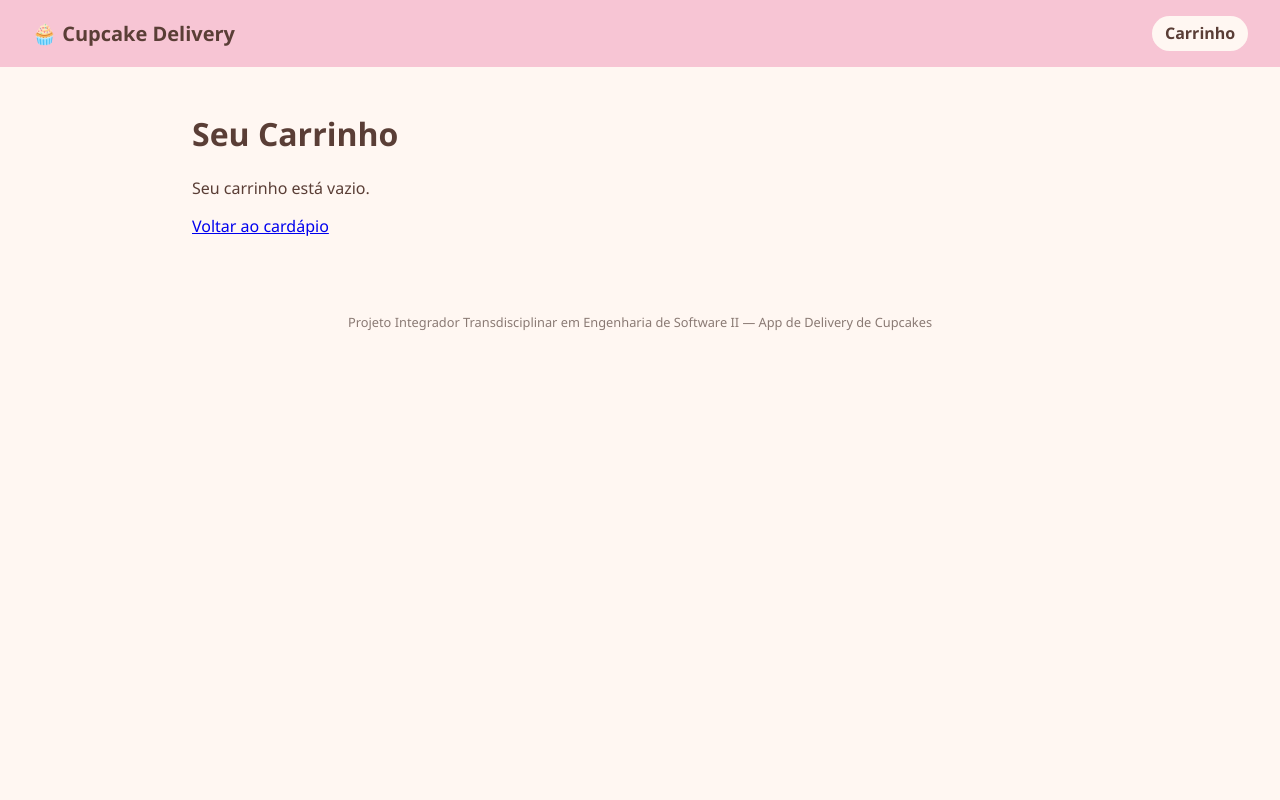
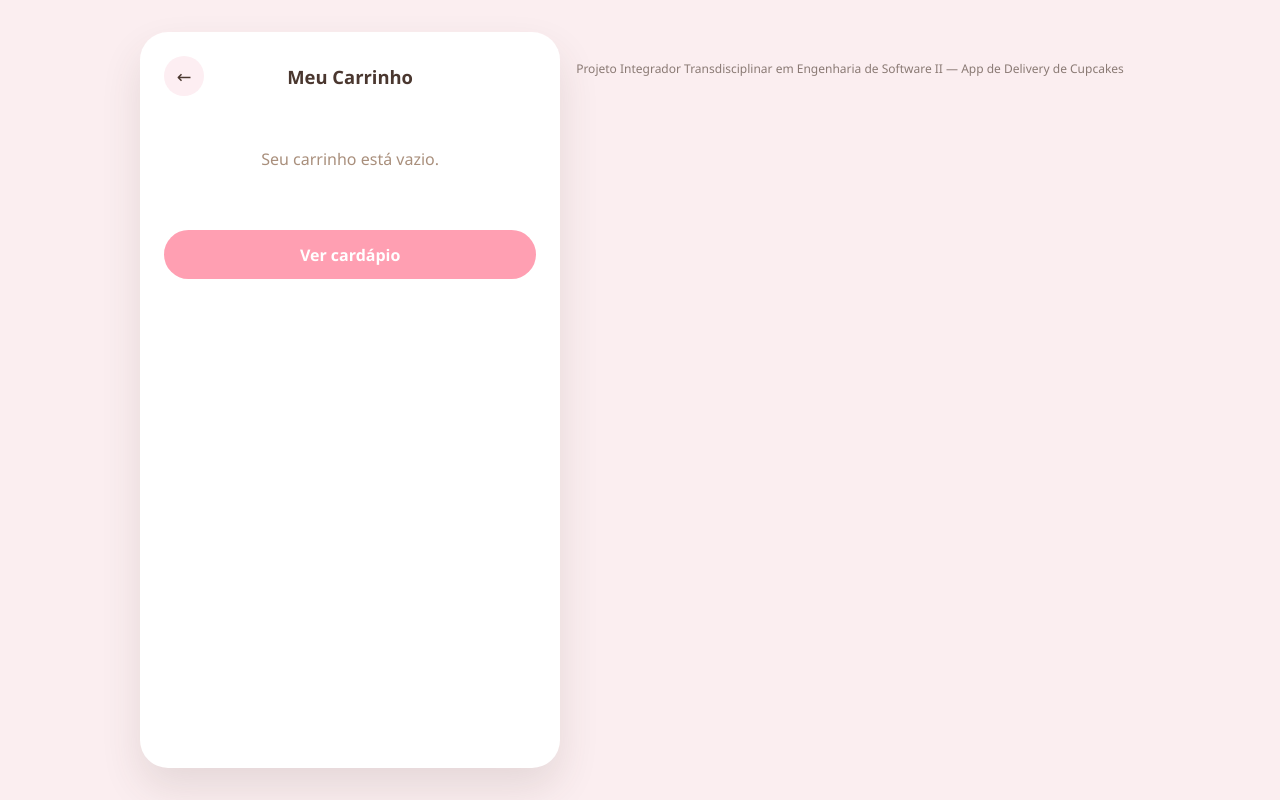
Before and after one commit to RafaelSilva308/cupcake-delivery, a Flask app: page /carrinho/ in a window 1280 px wide. Run offline with Flask 3, Linux system fonts and the light colour scheme.

Commit message:
Reestiliza front-end seguindo o mockup do PIT I
Cards arredondados, paleta rosa/pastel, thumbnails coloridos por
cupcake, botao circular de adicionar e secoes de checkout no estilo
do protótipo original (endereco + forma de pagamento).

```diff
--- a/app/static/css/style.css
+++ b/app/static/css/style.css
@@ -1,10 +1,22 @@
 :root {
-  --pink: #f7c5d4;
-  --pink-dark: #e8899f;
-  --cream: #fff7f2;
-  --brown: #5a3e36;
+  --pink: #ff9fb2;
+  --pink-dark: #ff7a94;
+  --pink-pale: #fdeef2;
+  --page-bg: #fbeef0;
+  --card-bg: #ffffff;
+  --brown: #4a372f;
+  --brown-light: #a98f7c;
+  --blue: #bfe3ea;
+  --blue-dark: #6fb8c4;
   --green: #8fbf9f;
-  --red: #d9534f;
+  --red: #e2746f;
+
+  --thumb-pink: #ffd6e0;
+  --thumb-tan: #e6c9a8;
+  --thumb-yellow: #fdf2b3;
+  --thumb-lavender: #dcd6f7;
+  --thumb-mint: #cdeedd;
+  --thumb-blue: #cfe8f3;
 }
 
 * {
@@ -13,177 +25,383 @@
 
 body {
   margin: 0;
+  min-height: 100vh;
   font-family: "Segoe UI", Verdana, sans-serif;
-  background: var(--cream);
+  background: var(--page-bg);
   color: var(--brown);
+  display: flex;
+  justify-content: center;
+  padding: 2rem 1rem;
 }
 
-.topbar {
-  display: flex;
-  justify-content: space-between;
-  align-items: center;
-  background: var(--pink);
-  padding: 1rem 2rem;
+.app-card {
+  width: 100%;
+  max-width: 420px;
+  background: var(--card-bg);
+  border-radius: 28px;
+  box-shadow: 0 20px 40px rgba(74, 55, 47, 0.12);
+  padding: 1.5rem 1.5rem 2rem;
+  min-height: 70vh;
 }
 
-.topbar .brand {
-  font-size: 1.25rem;
-  font-weight: bold;
-  color: var(--brown);
-  text-decoration: none;
+.app-header {
+  display: flex;
+  align-items: center;
+  justify-content: space-between;
+  margin-bottom: 1.25rem;
 }
 
-.topbar .cart-link {
-  color: var(--brown);
-  text-decoration: none;
-  font-weight: bold;
-  background: var(--cream);
-  padding: 0.4rem 0.8rem;
-  border-radius: 999px;
+.app-header h1 {
+  font-size: 1.15rem;
+  margin: 0;
 }
 
-.container {
-  max-width: 960px;
-  margin: 0 auto;
-  padding: 1.5rem 2rem 3rem;
+.icon-btn {
+  width: 2.5rem;
+  height: 2.5rem;
+  border-radius: 50%;
+  background: var(--pink-pale);
+  border: none;
+  display: inline-flex;
+  align-items: center;
+  justify-content: center;
+  text-decoration: none;
+  color: var(--brown);
+  font-size: 1.1rem;
+  flex-shrink: 0;
+}
+
+.app-header .spacer {
+  width: 2.5rem;
 }
 
 .footer {
   text-align: center;
   padding: 1rem;
   color: #8a7a74;
-  font-size: 0.8rem;
+  font-size: 0.75rem;
 }
 
 .flashes {
   list-style: none;
   padding: 0;
+  margin: 0 0 1rem;
 }
 
 .flash {
-  padding: 0.6rem 1rem;
-  border-radius: 6px;
+  padding: 0.55rem 1rem;
+  border-radius: 999px;
   margin-bottom: 0.5rem;
+  font-size: 0.85rem;
+  text-align: center;
 }
 
-.flash-success { background: #d4edda; color: #155724; }
-.flash-info { background: #d1ecf1; color: #0c5460; }
-.flash-warning { background: #fff3cd; color: #856404; }
-.flash-danger { background: #f8d7da; color: #721c24; }
+.flash-success { background: #e1f3e6; color: #3c7a52; }
+.flash-info { background: #e3f1f6; color: #3a7489; }
+.flash-warning { background: #fdf0d8; color: #92682c; }
+.flash-danger { background: #fbe3e1; color: #a2453f; }
 
+/* Catálogo */
 .product-grid {
   display: grid;
-  grid-template-columns: repeat(auto-fill, minmax(220px, 1fr));
-  gap: 1.5rem;
+  grid-template-columns: 1fr 1fr;
+  gap: 1rem;
 }
 
 .product-card {
-  background: white;
-  border-radius: 12px;
-  padding: 1rem;
-  box-shadow: 0 2px 8px rgba(0, 0, 0, 0.08);
+  background: var(--card-bg);
+  border-radius: 18px;
+  padding: 0.75rem;
   display: flex;
   flex-direction: column;
+  box-shadow: 0 6px 16px rgba(74, 55, 47, 0.08);
 }
 
-.product-image {
+.product-thumb {
   width: 100%;
-  height: 140px;
-  object-fit: cover;
-  border-radius: 8px;
-  background: var(--pink);
+  height: 90px;
+  border-radius: 14px;
+  display: flex;
+  align-items: center;
+  justify-content: center;
+  margin-bottom: 0.6rem;
+}
+
+.product-thumb img {
+  width: 48px;
+  height: 48px;
+  object-fit: contain;
+}
+
+.bg-pink { background: var(--thumb-pink); }
+.bg-tan { background: var(--thumb-tan); }
+.bg-yellow { background: var(--thumb-yellow); }
+.bg-lavender { background: var(--thumb-lavender); }
+.bg-mint { background: var(--thumb-mint); }
+.bg-blue { background: var(--thumb-blue); }
+
+.product-card h2 {
+  font-size: 0.95rem;
+  margin: 0 0 0.2rem;
 }
 
 .product-description {
+  font-size: 0.75rem;
+  color: var(--brown-light);
   flex-grow: 1;
-  font-size: 0.9rem;
-  color: #7a655f;
+  margin: 0 0 0.5rem;
+}
+
+.product-row {
+  display: flex;
+  align-items: center;
+  justify-content: space-between;
 }
 
 .product-price {
   font-weight: bold;
   color: var(--pink-dark);
+  margin: 0;
 }
 
 .add-to-cart-form {
-  display: flex;
-  gap: 0.5rem;
-  align-items: center;
+  margin: 0;
 }
 
-.add-to-cart-form input {
-  width: 3.5rem;
+.btn-add-circle {
+  width: 2.1rem;
+  height: 2.1rem;
+  border-radius: 50%;
+  border: none;
+  background: var(--blue);
+  color: var(--brown);
+  font-size: 1.1rem;
+  font-weight: bold;
+  cursor: pointer;
+  line-height: 1;
 }
 
-button, .btn-primary {
-  background: var(--pink-dark);
+.empty-state {
+  text-align: center;
+  color: var(--brown-light);
+  padding: 2rem 0;
+}
+
+/* Botões genéricos */
+.btn-primary, .link-btn {
+  display: inline-block;
+  width: 100%;
+  text-align: center;
+  background: var(--pink);
   color: white;
   border: none;
   border-radius: 999px;
-  padding: 0.5rem 1rem;
+  padding: 0.85rem 1rem;
+  font-size: 1rem;
+  font-weight: bold;
   cursor: pointer;
   text-decoration: none;
-  display: inline-block;
+  margin-top: 0.75rem;
 }
 
-.btn-remove {
-  background: var(--red);
+.btn-outline {
+  display: inline-block;
+  width: 100%;
+  text-align: center;
+  background: transparent;
+  color: var(--pink-dark);
+  border: 1px solid var(--pink);
+  border-radius: 999px;
+  padding: 0.75rem 1rem;
+  font-size: 0.95rem;
+  text-decoration: none;
+  margin-top: 0.5rem;
 }
 
-.cart-table {
-  width: 100%;
-  border-collapse: collapse;
+/* Carrinho */
+.cart-list {
+  display: flex;
+  flex-direction: column;
+  gap: 0.75rem;
+  margin-bottom: 1.25rem;
+}
+
+.cart-item {
+  display: flex;
+  align-items: center;
+  gap: 0.75rem;
+  background: var(--pink-pale);
+  border-radius: 16px;
+  padding: 0.6rem 0.8rem;
+}
+
+.cart-item .product-thumb {
+  width: 48px;
+  height: 48px;
+  margin: 0;
+  flex-shrink: 0;
+}
+
+.cart-item .product-thumb img {
+  width: 28px;
+  height: 28px;
+}
+
+.cart-item-info {
+  flex-grow: 1;
+}
+
+.cart-item-info .name {
+  font-weight: bold;
+  font-size: 0.9rem;
+}
+
+.cart-item-info .price {
+  color: var(--pink-dark);
+  font-size: 0.85rem;
+}
+
+.cart-item-controls {
+  display: flex;
+  align-items: center;
+  gap: 0.35rem;
+}
+
+.cart-item-controls input[type="number"] {
+  width: 2.8rem;
+  text-align: center;
+  border-radius: 999px;
+  border: 1px solid #e8cdd4;
+  padding: 0.3rem;
+}
+
+.cart-item-controls button {
+  border: none;
+  background: var(--card-bg);
+  border-radius: 999px;
+  padding: 0.35rem 0.6rem;
+  font-size: 0.75rem;
+  cursor: pointer;
+}
+
+.remove-btn {
+  color: var(--red);
+}
+
+.summary-box {
+  background: var(--pink-pale);
+  border-radius: 16px;
+  padding: 1rem;
+  margin-top: 0.5rem;
+}
+
+.summary-row {
+  display: flex;
+  justify-content: space-between;
+  font-size: 0.9rem;
+  color: var(--brown-light);
+  margin-bottom: 0.35rem;
+}
+
+.summary-row.total {
+  color: var(--brown);
+  font-weight: bold;
+  font-size: 1.05rem;
+  border-top: 1px dashed #e8cdd4;
+  padding-top: 0.5rem;
+  margin-top: 0.5rem;
+}
+
+/* Checkout */
+.info-card {
+  background: var(--pink-pale);
+  border-radius: 16px;
+  padding: 1rem;
   margin-bottom: 1rem;
 }
 
-.cart-table th, .cart-table td {
-  padding: 0.6rem;
-  border-bottom: 1px solid #eee;
-  text-align: left;
+.info-card h2 {
+  font-size: 0.95rem;
+  margin: 0 0 0.6rem;
 }
 
-.update-quantity-form {
-  display: flex;
-  gap: 0.4rem;
-  align-items: center;
+.info-card label {
+  display: block;
+  font-size: 0.85rem;
+  font-weight: bold;
+  margin-bottom: 0.6rem;
 }
 
-.update-quantity-form input {
-  width: 3.5rem;
+.info-card input,
+.info-card textarea {
+  width: 100%;
+  margin-top: 0.3rem;
+  padding: 0.55rem 0.7rem;
+  border-radius: 10px;
+  border: 1px solid #e8cdd4;
+  font-size: 0.9rem;
+  font-family: inherit;
 }
 
-.cart-total {
-  font-size: 1.1rem;
-  font-weight: bold;
+.payment-options {
+  display: flex;
+  flex-direction: column;
+  gap: 0.5rem;
 }
 
-.checkout-form {
+.payment-option {
   display: flex;
-  flex-direction: column;
-  gap: 1rem;
-  max-width: 480px;
+  align-items: center;
+  gap: 0.5rem;
+  font-weight: normal;
+  font-size: 0.9rem;
+  background: var(--card-bg);
+  border-radius: 10px;
+  padding: 0.6rem 0.8rem;
 }
 
-.checkout-form label {
-  display: flex;
-  flex-direction: column;
-  gap: 0.3rem;
-  font-weight: bold;
+.payment-option input {
+  width: auto;
+  margin: 0;
 }
 
-.checkout-form input,
-.checkout-form textarea,
-.checkout-form select {
-  padding: 0.5rem;
-  border-radius: 6px;
-  border: 1px solid #ddd;
-  font-size: 1rem;
+.order-summary-list {
+  list-style: none;
+  padding: 0;
+  margin: 0 0 0.5rem;
+  font-size: 0.85rem;
 }
 
-.order-summary, .order-details {
-  background: white;
-  border-radius: 12px;
-  padding: 1rem 1.5rem;
-  margin-bottom: 1.5rem;
-  box-shadow: 0 2px 8px rgba(0, 0, 0, 0.08);
+.order-summary-list li {
+  padding: 0.25rem 0;
 }
+
+/* Confirmação */
+.confirmation-icon {
+  text-align: center;
+  font-size: 3rem;
+  margin-bottom: 0.5rem;
+}
+
+.confirmation-title {
+  text-align: center;
+  margin: 0 0 0.3rem;
+}
+
+.confirmation-subtitle {
+  text-align: center;
+  color: var(--brown-light);
+  font-size: 0.9rem;
+  margin-bottom: 1.25rem;
+}
+
+.detail-row {
+  display: flex;
+  justify-content: space-between;
+  font-size: 0.85rem;
+  padding: 0.25rem 0;
+}
+
+.detail-row span:first-child {
+  color: var(--brown-light);
+}
--- a/app/templates/base.html
+++ b/app/templates/base.html
@@ -7,12 +7,17 @@
   <link rel="stylesheet" href="{{ url_for('static', filename='css/style.css') }}">
 </head>
 <body>
-  <header class="topbar">
-    <a class="brand" href="{{ url_for('catalog.index') }}">🧁 Cupcake Delivery</a>
-    <a class="cart-link" href="{{ url_for('cart.ver_carrinho') }}">Carrinho</a>
-  </header>
+  <div class="app-card">
+    <div class="app-header">
+      {% block header_left %}
+        <span class="spacer"></span>
+      {% endblock %}
+      <h1>{% block header_title %}🧁 Cardápio{% endblock %}</h1>
+      {% block header_right %}
+        <a class="icon-btn" href="{{ url_for('cart.ver_carrinho') }}" aria-label="Carrinho">🛒</a>
+      {% endblock %}
+    </div>
 
-  <main class="container">
     {% with messages = get_flashed_messages(with_categories=true) %}
       {% if messages %}
         <ul class="flashes">
@@ -24,7 +29,7 @@
     {% endwith %}
 
     {% block content %}{% endblock %}
-  </main>
+  </div>
 
   <footer class="footer">
     <p>Projeto Integrador Transdisciplinar em Engenharia de Software II — App de Delivery de Cupcakes</p>
--- a/app/templates/cart.html
+++ b/app/templates/cart.html
@@ -2,48 +2,52 @@
 
 {% block title %}Carrinho — Cupcake Delivery{% endblock %}
 
+{% block header_left %}
+  <a class="icon-btn" href="{{ url_for('catalog.index') }}" aria-label="Voltar">←</a>
+{% endblock %}
+{% block header_title %}Meu Carrinho{% endblock %}
+{% block header_right %}
+  <span class="spacer"></span>
+{% endblock %}
+
 {% block content %}
-  <h1>Seu Carrinho</h1>
+  {% set thumb_colors = ['bg-pink', 'bg-tan', 'bg-yellow', 'bg-lavender', 'bg-mint', 'bg-blue'] %}
 
   {% if not items %}
-    <p>Seu carrinho está vazio.</p>
-    <a href="{{ url_for('catalog.index') }}">Voltar ao cardápio</a>
+    <p class="empty-state">Seu carrinho está vazio.</p>
+    <a class="btn-primary" href="{{ url_for('catalog.index') }}">Ver cardápio</a>
   {% else %}
-    <table class="cart-table">
-      <thead>
-        <tr>
-          <th>Cupcake</th>
-          <th>Preço unit.</th>
-          <th>Quantidade</th>
-          <th>Subtotal</th>
-          <th></th>
-        </tr>
-      </thead>
-      <tbody>
-        {% for item in items %}
-          <tr>
-            <td>{{ item.cupcake.nome }}</td>
-            <td>R$ {{ "%.2f"|format(item.cupcake.preco) }}</td>
-            <td>
-              <form action="{{ url_for('cart.atualizar', cupcake_id=item.cupcake.id) }}" method="post" class="update-quantity-form">
-                <input type="number" name="quantidade" value="{{ item.quantidade }}" min="0" max="20">
-                <button type="submit">Atualizar</button>
-              </form>
-            </td>
-            <td>R$ {{ "%.2f"|format(item.subtotal) }}</td>
-            <td>
-              <form action="{{ url_for('cart.remover', cupcake_id=item.cupcake.id) }}" method="post">
-                <button type="submit" class="btn-remove">Remover</button>
-              </form>
-            </td>
-          </tr>
-        {% endfor %}
-      </tbody>
-    </table>
+    <div class="cart-list">
+      {% for item in items %}
+        <div class="cart-item">
+          <div class="product-thumb {{ thumb_colors[loop.index0 % thumb_colors|length] }}">
+            <img src="{{ item.cupcake.imagem_url }}" alt="{{ item.cupcake.nome }}">
+          </div>
+          <div class="cart-item-info">
+            <div class="name">{{ item.cupcake.nome }}</div>
+            <div class="price">R$ {{ "%.2f"|format(item.cupcake.preco) }}</div>
+          </div>
+          <div class="cart-item-controls">
+            <form action="{{ url_for('cart.atualizar', cupcake_id=item.cupcake.id) }}" method="post">
+              <input type="number" name="quantidade" value="{{ item.quantidade }}" min="0" max="20"
+                     onchange="this.form.submit()">
+            </form>
+            <form action="{{ url_for('cart.remover', cupcake_id=item.cupcake.id) }}" method="post">
+              <button type="submit" class="remove-btn" aria-label="Remover {{ item.cupcake.nome }}">✕</button>
+            </form>
+          </div>
+        </div>
+      {% endfor %}
+    </div>
 
-    <p class="cart-total">Total: R$ {{ "%.2f"|format(total) }}</p>
+    <div class="summary-box">
+      <div class="summary-row total">
+        <span>Total</span>
+        <span>R$ {{ "%.2f"|format(total) }}</span>
+      </div>
+    </div>
 
-    <a class="btn-primary" href="{{ url_for('orders.checkout') }}">Finalizar pedido</a>
-    <a href="{{ url_for('catalog.index') }}">Continuar comprando</a>
+    <a class="btn-primary" href="{{ url_for('orders.checkout') }}">Ir para Pagamento</a>
+    <a class="btn-outline" href="{{ url_for('catalog.index') }}">Continuar comprando</a>
   {% endif %}
 {% endblock %}
```
Also changed, not shown: app/templates/catalog.html (+12 -11 lines), app/templates/checkout.html (+31 -21 lines), app/templates/order_confirmation.html (+27 -16 lines), tests/test_orders.py (+1 -1 lines).
